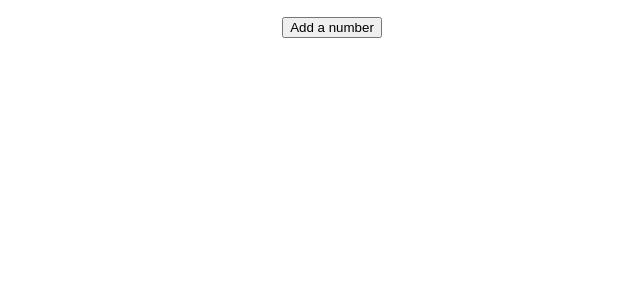
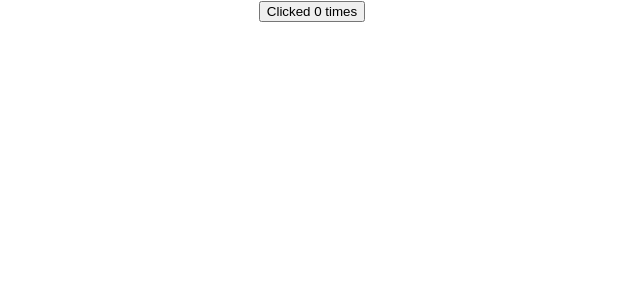
Before and after one commit to Ales2003/react-hooks-new, a React (Create React App) app: page / in a window 1280 px wide. Shown: the top 300 px of the page, without its empty margins (328-968 px from the left). Built offline with nearby package versions, Linux system fonts and the light colour scheme.

Commit message:
useEffect - replasced compDidMound + compDidUpdate

```diff
--- a/src/App.js
+++ b/src/App.js
@@ -1,23 +1,13 @@
 import React from 'react';
 import './App.css'
-import ClassCounter from './components/ClassCounter';
-import HoockCounter from './components/HoockCounter';
-import HoockCounterTwo from './components/HoockCounterTwo';
-import HoockCounerThree from './components/HoockCounerThree';
-import HoockCounerFor from './components/HoockCounerFor';
+import UseEffectHoockOne from './components/UseEffectHoockOne';
+
+
 function App() {
   return (
     <div className="App">
-     {/* <hr/>
-     <ClassCounter />
-     <hr/>
-     <HoockCounter />
-     <hr/>
-     <HoockCounterTwo /> */}
-
-
-     <HoockCounerFor />
-    </div>
+      <UseEffectHoockOne />
+     </div>
   );
 }
 
--- a/src/components/ClassCounter.js
+++ b/src/components/ClassCounter.js
@@ -8,6 +8,11 @@
         this.state = {
             count: 0
         }
+    }
+
+    //replaced componentDidMount and componentDidUpdate
+    componentDidUpdate(){
+        document.title = 'Document was updated ' +  this.state.count + ' times'
     }
 
     incrementCount = () => {
--- /dev/null
+++ b/src/components/UseEffectHoockOne.js
@@ -0,0 +1,17 @@
+import React, { useState, useEffect } from 'react'
+
+function UseEffectHoockOne() {
+    const [count, setCount] = useState(0)
+    //pass as arg f-n executer after every render
+    useEffect(()=>{
+        document.title = 'Document was updated ' +  count + ' times'
+    })
+
+    return (
+    <div>
+        <button onClick = {() => setCount(count + 1)}>Clicked {count} times </button>
+    </div>
+    )
+}
+
+export default UseEffectHoockOne
```
